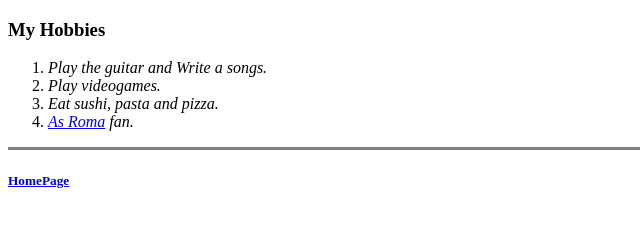
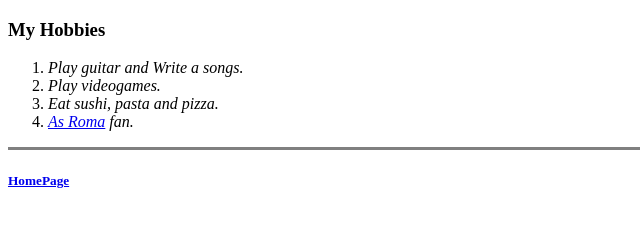
Before and after one commit to Progedit/HtmlWebSite, a plain HTML site: page MyHobbies.html in a window 1280 px wide. Shown: the full height of the page, 0-640 px from the left. Drawn offline with Linux system fonts and the light colour scheme.

Commit message:
Update MyHobbies.html

```diff
--- a/MyHobbies.html
+++ b/MyHobbies.html
@@ -7,7 +7,7 @@
 <body>
     <h3>My Hobbies</h3>
     <ol>
-        <li><em>Play the guitar and Write a songs.</em></li>
+        <li><em>Play guitar and Write a songs.</em></li>
         <li><em>Play videogames.</em></li>
         <li><em>Eat sushi, pasta and pizza.</em></li>
         <li><em><a href="https://www.asroma.com/it/">As Roma</a> fan.</em></li>
```
